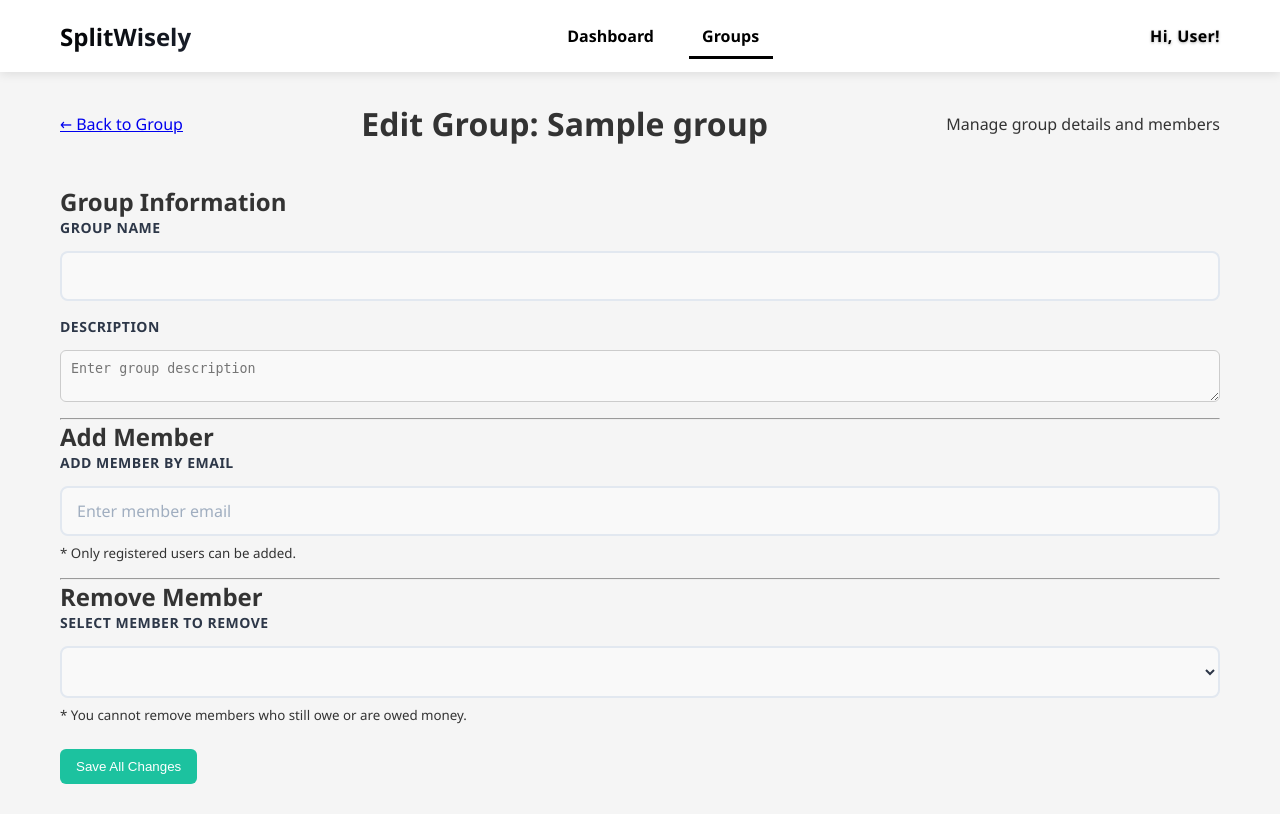
After one commit to kartikgoel598/Splitwise_clone, a Flask app: template templates/edit_group.html in a window 1280 px wide. The commit adds this page. Run offline with Flask 3, Linux system fonts and the light colour scheme; the template is opened without the code that fills it: values that come from a table or form of the project are taken from there, most other values are stand-ins (such as "Sample title", 1, 10 or a date in 2020); lists and menus that the app fills with data are empty.

Commit message:
added delte and edit group functions

```diff
--- a/forms/groups.py
+++ b/forms/groups.py
@@ -1,6 +1,6 @@
 from flask_wtf import FlaskForm
-from wtforms import StringField, TextAreaField, FieldList, SubmitField
-from wtforms.validators import DataRequired, Length, Email, ValidationError
+from wtforms import StringField, TextAreaField, FieldList, SubmitField,SelectField
+from wtforms.validators import DataRequired, Length, Email, ValidationError,Optional
 from services.db import supabase
 
 class CreateGroupForm(FlaskForm):
@@ -25,6 +25,27 @@ class CreateGroupForm(FlaskForm):
 
     submit = SubmitField('Create Group')
 
+class EditGroupForm(FlaskForm):
+    # Group info
+    group_name = StringField("Group Name", validators=[DataRequired()])
+    description = TextAreaField("Description", validators=[Optional()])
+
+    # Add member
+    email = StringField("Add Member by Email", validators=[Optional(), Email()])
+
+    # Remove member
+    member_to_remove = SelectField("Select Member to Remove", coerce=str, validators=[Optional()])
+
+
+    submit = SubmitField("Save All Changes")
+
+
+
+class DeleteGroupForm(FlaskForm):
+    submit = SubmitField("Delete Group")
+
+
+
     # Custom validation to check if emails exist in users table
     def validate_members(self, field):
         emails = field.data
--- /dev/null
+++ b/templates/edit_group.html
@@ -0,0 +1,86 @@
+<!DOCTYPE html>
+<html lang="en">
+<head>
+  <meta charset="UTF-8" />
+  <meta name="viewport" content="width=device-width, initial-scale=1.0" />
+  <title>Edit Group - {{ group.name }}</title>
+
+  <!-- Stylesheets -->
+  <link rel="stylesheet" href="{{ url_for('static', filename='css/style.css') }}">
+  <link rel="stylesheet" href="{{ url_for('static', filename='css/groups.css') }}">
+</head>
+
+<body>
+  <!-- 🟢 Navbar -->
+  <nav class="navbar">
+    <div class="nav-container">
+      <h1 class="logo">SplitWisely</h1>
+      <ul class="nav-links">
+        <li><a href="{{ url_for('dashboard') }}">Dashboard</a></li>
+        <li><a href="{{ url_for('groups.index') }}" class="active">Groups</a></li>
+      </ul>
+      <div class="user-profile">
+        <span>Hi, {{ session.get('username', 'User') }}!</span>
+      </div>
+    </div>
+  </nav>
+
+  <div class="main-container">
+
+    <!-- 🟢 Header -->
+    <div class="page-header">
+      <a href="{{ url_for('groups.group_detail', group_id=group.id) }}" class="back-btn">← Back to Group</a>
+      <h1>Edit Group: {{ group.name }}</h1>
+      <p class="page-subtitle">Manage group details and members</p>
+    </div>
+
+    <!-- 🟢 Unified Form -->
+    <form method="POST" action="{{ url_for('groups.edit_group', group_id=group.id) }}" class="edit-group-form">
+      {{ edit_form.hidden_tag() }}
+
+      <!-- Group Info -->
+      <section class="form-section">
+        <h2>Group Information</h2>
+        <div class="form-group">
+          {{ edit_form.group_name.label(class="form-label") }}
+          {{ edit_form.group_name(class="form-input") }}
+        </div>
+
+        <div class="form-group">
+          {{ edit_form.description.label(class="form-label") }}
+          {{ edit_form.description(class="form-input", placeholder="Enter group description") }}
+        </div>
+      </section>
+
+      <hr class="divider">
+
+      <!-- Add Member -->
+      <section class="form-section">
+        <h2>Add Member</h2>
+        <div class="form-group">
+          {{ edit_form.email.label(class="form-label") }}
+          {{ edit_form.email(class="form-input", placeholder="Enter member email") }}
+          <small class="note">* Only registered users can be added.</small>
+        </div>
+      </section>
+
+      <hr class="divider">
+
+      <!-- Remove Member -->
+      <section class="form-section">
+        <h2>Remove Member</h2>
+        <div class="form-group">
+          {{ edit_form.member_to_remove.label(class="form-label") }}
+          {{ edit_form.member_to_remove(class="form-input") }}
+          <small class="note">* You cannot remove members who still owe or are owed money.</small>
+        </div>
+      </section>
+
+      <!-- Submit Button -->
+      <div class="form-actions" style="margin-top: 25px;">
+        {{ edit_form.submit(class="create-btn") }}
+      </div>
+    </form>
+  </div>
+</body>
+</html>
--- a/templates/group_detail.html
+++ b/templates/group_detail.html
@@ -54,6 +54,8 @@
       <div class="add-expense-btn-container">
         <a href="#" id="openAddExpense" class="create-group-btn">+ Add Expense</a>
         <a href="#" class="settle-btn">Settle Up</a>
+        <a href="{{ url_for('groups.edit_group', group_id=group.id) }}" class="create-group-btn">✏ Edit Group</a>
+  <a href="{{ url_for('groups.delete_group', group_id=group.id) }}" class="danger-btn">🗑 Delete Group</a>
       </div>
     </div>
 
```
Also changed, not shown: blueprints/groups.py (+97 -2 lines).
